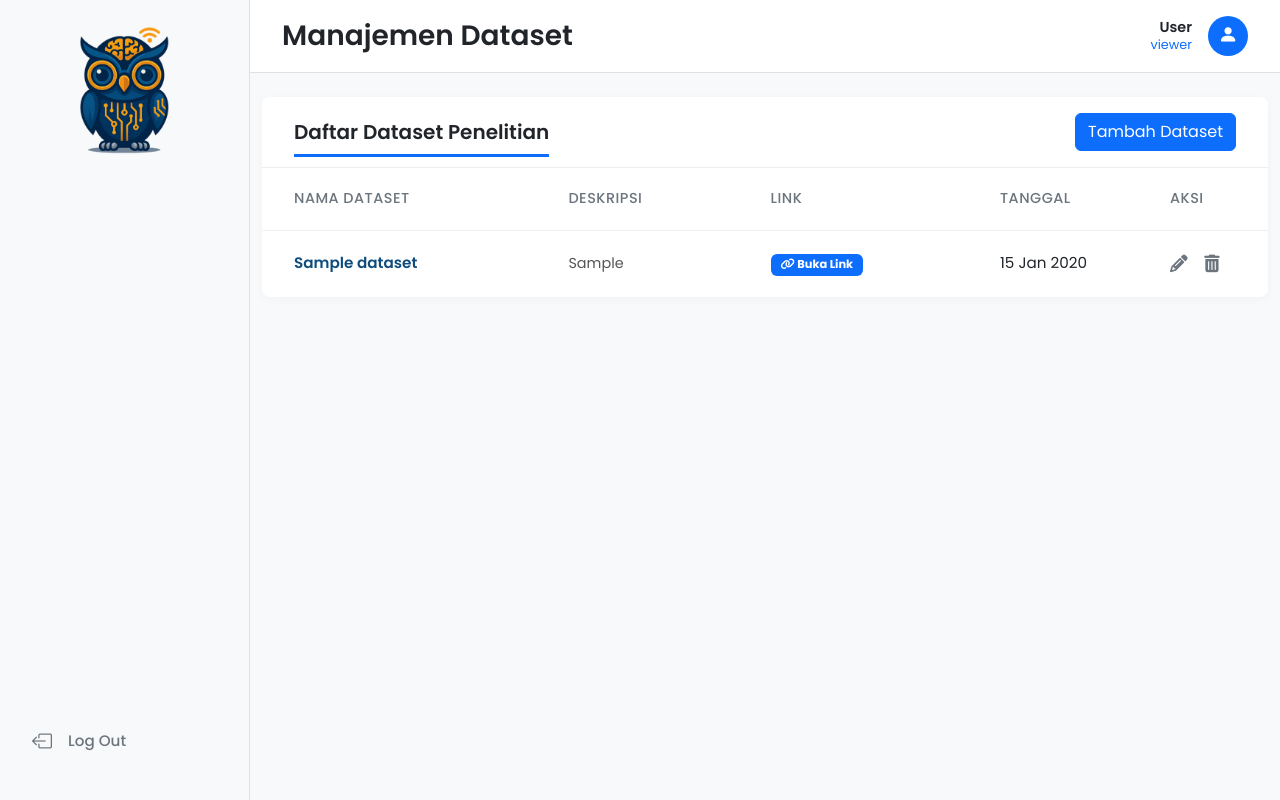
After one commit to Olyvian/PBL_IVSS, a PHP site: page /pages/dashboard_dataset.php in a window 1280 px wide. The commit adds this page. Run offline with PHP 8.4, Linux system fonts and the light colour scheme; tables that the repository leaves empty hold one stand-in row (values such as "Sample post"); some libraries are stand-ins or nearby versions.

Commit message:
dataset.php

```diff
--- a/includes/sidebar.php
+++ b/includes/sidebar.php
@@ -85,6 +85,15 @@ $role_name = $_SESSION['role'] ?? 'viewer';
             </li>
             <?php endif; ?>
 
+            <?php if ($role_name === 'admin_lab' || $role_name === 'member_lab'): ?>
+            <li>
+                <a href="dashboard_dataset.php"
+                   class="nav-link-light <?php echo ($activePage === 'dataset') ? 'active' : ''; ?>">
+                    <i class="fa-solid fa-database"></i> <span>Dataset</span>
+                </a>
+            </li>
+            <?php endif; ?>
+
             </ul>
         <div class="sidebar-footer-light">
             <a href="../logout.php" class="nav-link-light logout">
--- a/pages/dashboard.php
+++ b/pages/dashboard.php
@@ -198,7 +198,7 @@ include_once __DIR__ . '/../includes/sidebar.php';
     <?php if ($isAdminLab): // BATASI FORM HANYA UNTUK admin_lab ?>
         <div class="form-container" id="visiMisiFormContainer" style="display: <?php echo $show_visimisi_form ? 'block' : 'none'; ?>;">
             <h4 id="visiMisiFormTitle">
-                <?php echo $show_visimisi_form ? '✏️ Ubah Data Visi & Misi' : '➕ Tambah Visi & Misi Baru'; ?>
+                <?php echo $show_visimisi_form ? ' Ubah Data Visi & Misi' : ' Tambah Visi & Misi Baru'; ?>
             </h4>
 
             <form method="POST" action="dashboard.php">
@@ -304,7 +304,7 @@ include_once __DIR__ . '/../includes/sidebar.php';
                 } else {
                     vmFormContainer.style.display = 'block';
                     btnToggleVM.innerText = 'Tutup Form';
-                    vmFormTitle.innerText = '➕ Tambah Visi & Misi Baru';
+                    vmFormTitle.innerText = ' Tambah Visi & Misi Baru';
                     vmFormContainer.scrollIntoView({ behavior: 'smooth' });
                     vmFormContainer.querySelector('form').reset();
                 }
--- /dev/null
+++ b/pages/dashboard_dataset.php
@@ -0,0 +1,186 @@
+<?php
+require_once __DIR__ . '/../config/database.php';
+require_once __DIR__ . '/../includes/auth.php';
+
+$pageTitle = 'Manajemen Dataset';
+$activePage = 'dataset';
+
+// --- 2. LOGIKA SIMPAN (TAMBAH & EDIT) ---
+if ($_SERVER['REQUEST_METHOD'] === 'POST') {
+    $nama_dataset = $_POST['nama_dataset'];
+    $deskripsi = $_POST['deskripsi'];
+    $url = $_POST['url'];
+
+    if (!empty($_POST['dataset_id'])) {
+        // Mode Edit
+        $id = $_POST['dataset_id'];
+        $stmt = $pdo->prepare("UPDATE dataset SET nama_dataset=?, deskripsi=?, url=? WHERE id=?");
+        $stmt->execute([$nama_dataset, $deskripsi, $url, $id]);
+    } else {
+        // Mode Tambah
+        $stmt = $pdo->prepare("INSERT INTO dataset (nama_dataset, deskripsi, url) VALUES (?, ?, ?)");
+        $stmt->execute([$nama_dataset, $deskripsi, $url]);
+    }
+
+    header('Location: dashboard_dataset.php');
+    exit;
+}
+
+// --- 3. LOGIKA HAPUS ---
+if (isset($_GET['delete'])) {
+    $id = $_GET['delete'];
+    $stmt = $pdo->prepare("DELETE FROM dataset WHERE id = ?");
+    $stmt->execute([$id]);
+    header('Location: dashboard_dataset.php');
+    exit;
+}
+
+// --- 4. AMBIL DATA ---
+$stmt = $pdo->query("SELECT * FROM dataset ORDER BY tanggal_ditambahkan DESC");
+$list = $stmt->fetchAll();
+
+include_once __DIR__ . '/../includes/sidebar.php';
+?>
+
+<div class="card">
+    <div class="card-header">
+        <div class="tabs">
+            <span class="tab-item active">Daftar Dataset Penelitian</span>
+        </div>
+        <button class="btn btn-primary" id="btnShowForm">Tambah Dataset</button>
+        <button class="btn btn-secondary" id="btnCancelForm" style="display:none;">Tutup Form</button>
+    </div>
+
+    <div class="form-container" id="formContainer" style="display:none;">
+        <h4 id="formTitle">Tambah Dataset Baru</h4>
+        <form method="POST">
+            <input type="hidden" name="dataset_id" id="dataset_id">
+
+            <div class="form-group">
+                <label for="nama_dataset">Nama Dataset:</label>
+                <input type="text" name="nama_dataset" id="nama_dataset" class="form-control" placeholder="Contoh: Dataset Citra Daun Kopi" required>
+            </div>
+
+            <div class="form-group">
+                <label for="url">Link Download / Sumber (URL):</label>
+                <input type="url" name="url" id="url" class="form-control" placeholder="https://kaggle.com/..." required>
+            </div>
+
+            <div class="form-group">
+                <label for="deskripsi">Deskripsi:</label>
+                <textarea name="deskripsi" id="deskripsi" class="form-control" rows="3" required></textarea>
+            </div>
+
+            <div class="form-actions" style="margin-top: 20px;">
+                <button type="submit" class="btn btn-primary">Simpan Data</button>
+            </div>
+        </form>
+    </div>
+
+    <div class="card-body">
+        <table>
+            <thead>
+                <tr>
+                    <th>Nama Dataset</th>
+                    <th>Deskripsi</th>
+                    <th>Link</th>
+                    <th class="table-date-col">Tanggal</th>
+                    <th class="table-aksi-col">Aksi</th>
+                </tr>
+            </thead>
+            <tbody>
+                <?php if (empty($list)): ?>
+                    <tr><td colspan="5" class="empty-table">Belum ada dataset tersedia.</td></tr>
+                <?php endif; ?>
+
+                <?php foreach ($list as $item): ?>
+                <tr>
+                    <td style="font-weight: 600; color: #0D4C7C;">
+                        <?= htmlspecialchars($item['nama_dataset']) ?>
+                    </td>
+
+                    <td style="color: #555; font-size: 0.9rem;">
+                        <?= htmlspecialchars($item['deskripsi']) ?>
+                    </td>
+
+                    <td>
+                        <a href="<?= htmlspecialchars($item['url']) ?>" target="_blank" class="badge bg-primary" style="text-decoration:none; padding: 5px 10px;">
+                            <i class="fa-solid fa-link"></i> Buka Link
+                        </a>
+                    </td>
+
+                    <td class="table-date-col">
+                        <?= date('d M Y', strtotime($item['tanggal_ditambahkan'])) ?>
+                    </td>
+
+                    <td class="table-aksi-col">
+                        <a href="#" class="btn-icon btn-edit" title="Edit"
+                           onclick='editDataset(
+                               <?= $item['id'] ?>,
+                               <?= json_encode($item['nama_dataset']) ?>,
+                               <?= json_encode($item['deskripsi']) ?>,
+                               <?= json_encode($item['url']) ?>
+                           ); return false;'>
+                            <i class="fa-solid fa-pencil"></i>
+                        </a>
+                        <a href="dashboard_dataset.php?delete=<?= $item['id'] ?>" class="btn-icon btn-delete" title="Hapus"
+                           onclick="return confirm('Yakin ingin menghapus dataset ini?')">
+                            <i class="fa-solid fa-trash-can"></i>
+                        </a>
+                    </td>
+                </tr>
+                <?php endforeach; ?>
+            </tbody>
+        </table>
+    </div>
+</div>
+
+<script>
+    // Script Toggle Form & Edit
+    const formContainer = document.getElementById('formContainer');
+    const btnShow = document.getElementById('btnShowForm');
+    const btnCancel = document.getElementById('btnCancelForm');
+    const formTitle = document.getElementById('formTitle');
+
+    // Inputs
+    const inputId = document.getElementById('dataset_id');
+    const inputNama = document.getElementById('nama_dataset');
+    const inputDeskripsi = document.getElementById('deskripsi');
+    const inputUrl = document.getElementById('url');
+
+    // Tampilkan Form Tambah
+    btnShow.addEventListener('click', () => {
+        inputId.value = '';
+        inputNama.value = '';
+        inputDeskripsi.value = '';
+        inputUrl.value = '';
+        formTitle.innerText = 'Tambah Dataset Baru';
+
+        formContainer.style.display = 'block';
+        btnCancel.style.display = 'inline-block';
+        btnShow.style.display = 'none';
+        formContainer.scrollIntoView({ behavior: 'smooth' });
+    });
+
+    // Sembunyikan Form
+    btnCancel.addEventListener('click', () => {
+        formContainer.style.display = 'none';
+        btnShow.style.display = 'inline-block';
+        btnCancel.style.display = 'none';
+    });
+
+    // Isi Form untuk Edit (Dipanggil tombol pensil)
+    function editDataset(id, nama, deskripsi, url) {
+        inputId.value = id;
+        inputNama.value = nama;
+        inputDeskripsi.value = deskripsi;
+        inputUrl.value = url;
+
+        formTitle.innerText = 'Edit Dataset';
+
+        formContainer.style.display = 'block';
+        btnCancel.style.display = 'inline-block';
+        btnShow.style.display = 'none';
+        formContainer.scrollIntoView({ behavior: 'smooth' });
+    }
+</script>
```
